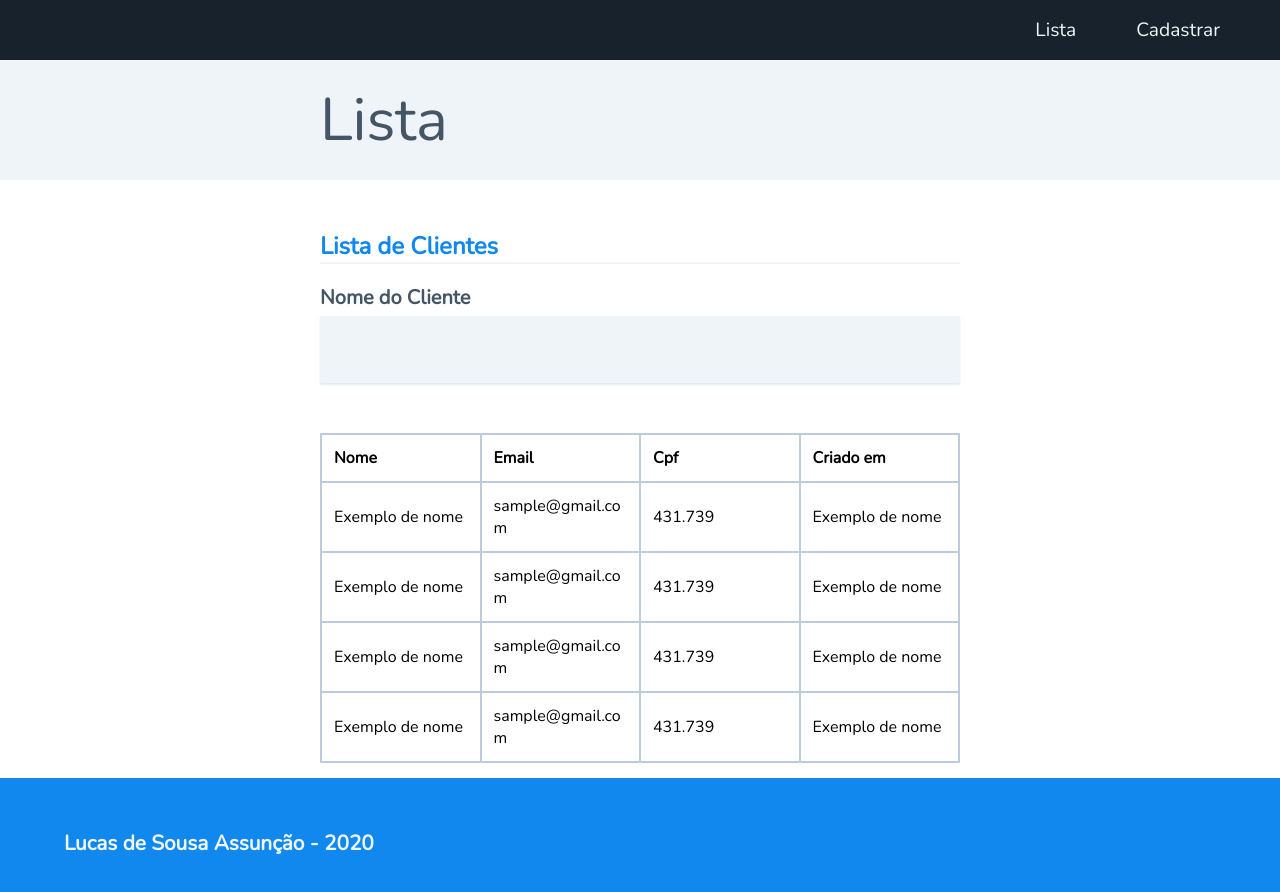
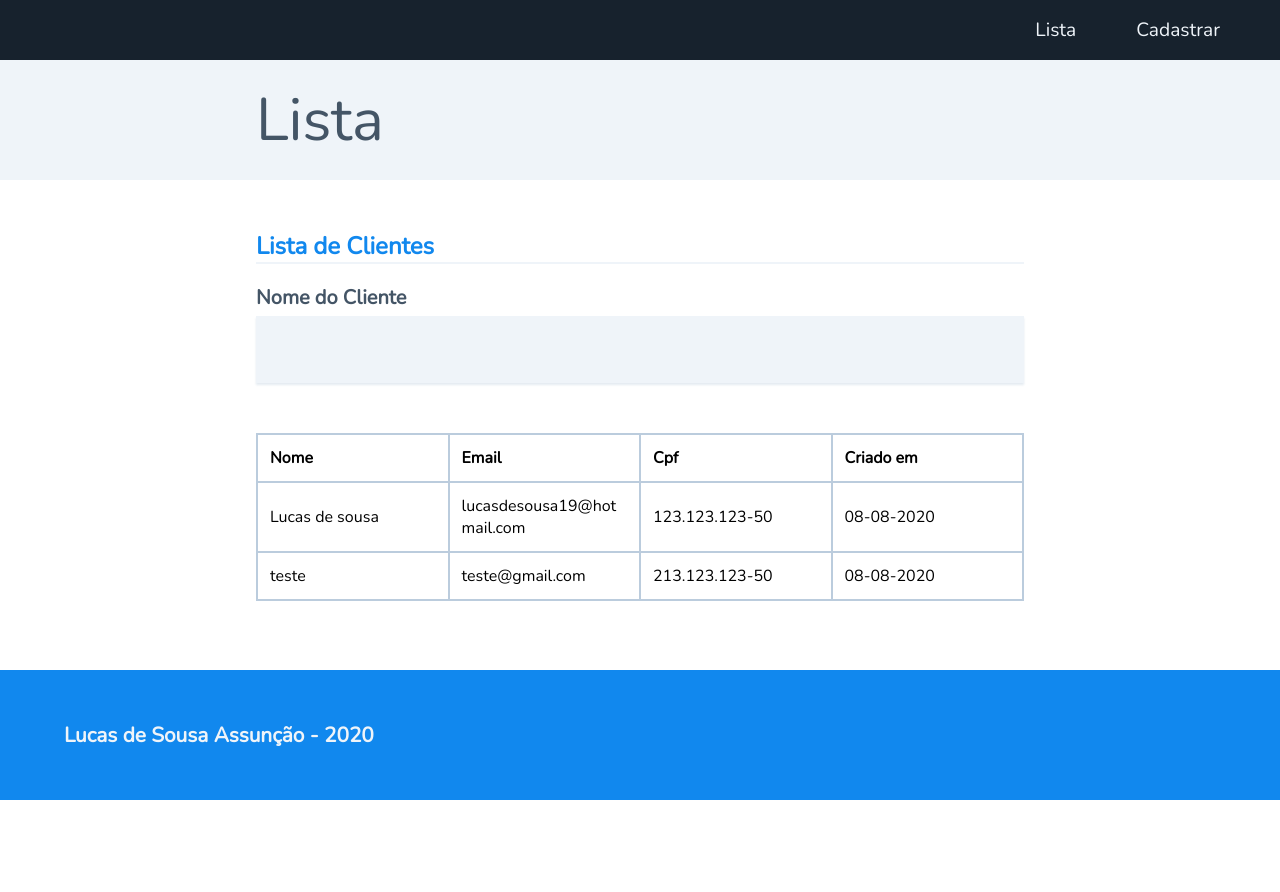
Before and after one commit to lucas5g/loja-vue, a Vue app: page /cadastrar in a window 1280 px wide. Shown: the top 892 px of the page. After the commit the page ends 800 px from the top, so only its background shows below. Built offline with nearby package versions, Linux system fonts and the light colour scheme; data requests are answered from the project's data file; a web font is replaced by a local one.

Commit message:
width 60% desktop

```diff
--- a/db.json
+++ b/db.json
@@ -1,8 +1,38 @@
 {
-  "customers":[
+  "customers": [
     {
-      "id":1,
-      "name":"lucas"
+      "name": "Lucas de sousa ",
+      "email": "lucasdesousa19@hotmail.com",
+      "cpf": "123.123.123-50",
+      "address": "Rua x, 215 bairro B",
+      "state": "mg",
+      "cep": "123.123.50",
+      "city": "Belo Horizonte",
+      "pay": "Cartão de Crédito",
+      "nameCard": "Lucas s sousa",
+      "cardMonth": "Novembro",
+      "cardYear": "2024",
+      "cardNumber": "1234 1234 1234 1234",
+      "cardCod": "123",
+      "created_at": "08-08-2020",
+      "id": 1
+    },
+    {
+      "created_at": "08-08-2020",
+      "name": "teste",
+      "email": "teste@gmail.com",
+      "state": "MG",
+      "city": "Belo Horizonte",
+      "cpf": "213.123.123-50",
+      "address": "Betania",
+      "cep": "3590430",
+      "pay": "Boleto Bancário",
+      "nameCard": "Teste",
+      "cardMonth": "12",
+      "cardYear": "2026",
+      "cardNumber": "1234 1234 1234 123",
+      "cardCod": "123",
+      "id": 2
     }
   ]
 }
--- a/package.json
+++ b/package.json
@@ -9,8 +9,10 @@
     "start": "node ./server.js"
   },
   "dependencies": {
+    "axios": "^0.19.2",
     "core-js": "^3.6.5",
     "json-server": "^0.16.1",
+    "moment": "^2.27.0",
     "vue": "^2.6.11",
     "vue-router": "^3.4.2"
   },
--- a/src/components/Header.vue
+++ b/src/components/Header.vue
@@ -35,7 +35,7 @@ header h1 {
 
 @media screen and (min-width: 700px) {
   header h1{
-    width: 50%;
+    width: 60%;
   }
 }
 </style>
--- a/src/pages/UserForm.vue
+++ b/src/pages/UserForm.vue
@@ -2,44 +2,52 @@
   <div id="container-user-form">
     <Header text="Cadastro" />
     <main>
-      <form>
+      <form @submit="handleSubmit">
         <fieldset>
           <div class="input-block">
             <label for="name">Nome</label>
-            <input type="text" />
+            <input type="text" v-model="customer.name" required />
           </div>
           <div class="input-block">
             <label for="email">Email</label>
-            <input type="text" />
+            <input type="email" name="email" v-model="customer.email" required />
           </div>
+
           <div class="input-block">
             <label for="cpf">CPF</label>
-            <input type="text" id="cpf" placeholder="111.111.111-01" />
-          </div>
-          <div class="input-block">
-            <label for="name">Endereço</label>
-            <input type="text" placeholder="Rua, Número e Bairro" />
+            <input
+              type="text"
+              id="cpf"
+              placeholder="111.111.111-01"
+              v-model="customer.cpf"
+              required
+            />
           </div>
 
           <div class="input-row">
             <div class="input-block">
-              <label for="state">Estado</label>
-              <input type="text" placeholder="Selecione o Estado" />
+              <label for="name">Endereço</label>
+              <input
+                type="text"
+                placeholder="Rua, Número e Bairro"
+                v-model="customer.address"
+                required
+              />
             </div>
             <div class="input-block">
-              <label for="name">Nome</label>
-              <input type="text" placeholder="Selecione a Cidade" />
+              <label for="state">Estado</label>
+              <input type="text" placeholder="Selecione o Estado" v-model="customer.state" required />
             </div>
           </div>
 
           <div class="input-row">
             <div class="input-block">
               <label for="state">CEP</label>
-              <input type="text" placeholder="22.222-000" />
+              <input type="text" placeholder="22.222-000" v-model="customer.cep" />
             </div>
             <div class="input-block">
               <label for="name">CIDADE</label>
-              <input type="text" placeholder="Selecione a Cidade" />
+              <input type="text" placeholder="Selecione a Cidade" v-model="customer.city" />
             </div>
           </div>
         </fieldset>
@@ -47,24 +55,26 @@
         <fieldset>
           <legend>Forma de Pagamento</legend>
           <div class="input-radio">
-            <input type="radio" name="pay" id="pay" />
-            <label for="pay">Cartão de Crédito</label>
+            <input type="radio"  id="payCard" v-model="customer.pay" value="Cartão de Crédito"/>
+            <label for="payCard">Cartão de Crédito</label>
 
-            <input type="radio" name="pay" id="pay" />
-            <label for="pay">Boleto Bancário</label>
+            <input type="radio" id="payBillet" v-model="customer.pay" value="Boleto Bancário"/>
+            <label for="payBillet">Boleto Bancário</label>
           </div>
 
           <div class="input-row">
             <div class="input-block">
-              <label for="state">Nome no Cartão</label>
-              <input type="text" placeholder="Nome impresso no cartão" />
+              <label for="cardName">Nome no Cartão</label>
+              <input type="text" id="cardName" placeholder="Nome impresso no cartão" v-model="customer.nameCard" />
+
             </div>
              <div class="input-block">
               <label for="state">Data de Expiração</label>
               <div class="input-row">
-                <input type="text" placeholder="Mês" />
+                <input type="text" placeholder="Mês" v-model="customer.cardMonth" />
 
-                <input type="text" placeholder="Ano" />
+                <input type="text" placeholder="Ano" v-model="customer.cardYear" />
+
 
               </div>
             </div>
@@ -73,11 +83,11 @@
           <div class="input-row">
             <div class="input-block">
               <label for="state">Número do Cartão</label>
-              <input type="text" placeholder="5555 5555 5555 5555" />
+              <input type="text" placeholder="5555 5555 5555 5555" v-model="customer.cardNumber" />
             </div>
             <div class="input-block">
               <label for="state">Código de Segurança </label>
-              <input type="text" placeholder="XXX" />
+              <input type="text" placeholder="XXX" v-model="customer.cardCod" />
             </div>
           </div>
         </fieldset>
@@ -92,12 +102,46 @@
 </template>
 
 <script>
-import Header from '../components/Header'
+import Header from "../components/Header";
+import moment from 'moment'
+import api from "../services/api";
 export default {
   name: "UserForm",
-  components:{
-    Header
-  }
+  components: {
+    Header,
+  },
+  data() {
+    return {
+      customer: {
+        // name: "Lucas de sousa ",
+        // email: "lucasdesousa19@hotmail.com",
+        // cpf: "123.123.123-50",
+        // address: "Rua x, 215 bairro B",
+        // state: "mg",
+        // cep: "123.123.50",
+        // city: "Belo Horizonte",
+        // pay: "Cartão de Crédito",
+        // nameCard: "Lucas s sousa",
+        // cardMonth: "Novembro",
+        // cardYear: "2024",
+        // cardNumber: "1234 1234 1234 1234",
+        // cardCod: "123",
+        created_at: moment().format("DD-MM-YYYY")
+      },
+    };
+    // }
+  },
+  methods: {
+    async handleSubmit(event) {
+      event.preventDefault();
+      try {
+        await api.post("customers", this.customer);
+        this.$router.push("/");
+      } catch (err) {
+        alert("Erro ao cadastrar");
+      }
+    },
+  },
 };
 </script>
 
@@ -119,7 +163,7 @@ main {
 }
 
 main form {
-   width: 95%;
+  width: 95%;
 }
 
 main form fieldset {
@@ -128,14 +172,14 @@ main form fieldset {
 }
 
 main form fieldset:nth-child(2) {
-  border-bottom: 3px solid rgba(187, 204, 221, .4);
+  border-bottom: 3px solid rgba(187, 204, 221, 0.4);
 }
 
 main form fieldset legend {
   font-size: 20px;
   color: var(--blue);
   font-weight: bold;
-  border-bottom: 3px solid rgba(187, 204, 221, .4);
+  border-bottom: 3px solid rgba(187, 204, 221, 0.4);
   width: 100%;
   margin-bottom: 20px;
 }
@@ -158,7 +202,7 @@ main form fieldset .input-block input {
   padding: 20px;
   border: none;
   border-radius: 5px;
-  box-shadow: 0px 2px 2px rgba(187, 204, 221, .4);
+  box-shadow: 0px 2px 2px rgba(187, 204, 221, 0.4);
   color: #445566;
   font-size: 20px;
   width: 100%;
@@ -192,11 +236,10 @@ main form fieldset .input-radio input[type="radio"]::after {
   margin-right: 10px;
   color: var(--blue);
   background-color: red;
-  content: '';
+  content: "";
   width: 20px;
   height: 30px;
 }
-
 
 main form fieldset .input-radio input:checked {
   margin-right: 10px;
@@ -210,23 +253,22 @@ main form fieldset .input-row:nth-child(2) {
   grid-gap: 20px;
 }
 
-main form  .footer{
+main form .footer {
   display: flex;
   flex-direction: column;
   justify-content: left;
 
   /* background-color: red; */
   margin-bottom: 30px;
-
 }
 
-main form .footer p{
+main form .footer p {
   color: #445566;
   font-weight: bold;
   margin-bottom: 10px;
   font-size: 15px;
 }
-main form .footer button{
+main form .footer button {
   color: #445566;
   font-weight: bold;
   margin-bottom: 10px;
@@ -238,28 +280,26 @@ main form .footer button{
   border: #445566;
   border-radius: 5px;
   color: #fff;
-
 }
 
-main form .footer sub{
+main form .footer sub {
   font-size: 12px;
 }
 
 @media screen and (min-width: 700px) {
-  main form{
-    width: 50%;
+  main form {
+    width: 60%;
   }
 
-  main form fieldset .input-row{
+  main form fieldset .input-row {
     display: grid;
     grid-template-columns: repeat(2, 1fr);
     grid-gap: 30px;
   }
 
-  main form .footer button{
+  main form .footer button {
     width: 220px;
     padding: 15px;
   }
 }
-
 </style>
--- a/src/pages/UserList.vue
+++ b/src/pages/UserList.vue
@@ -17,30 +17,12 @@
               <th>Criado em</th>
             </tr>
           </thead>
-          <tbody>
+          <tbody v-for="customer in customers" :key="customer.id">
             <tr>
-              <td>Exemplo de nome</td>
-              <td>sample@gmail.com</td>
-              <td>431.739</td>
-              <td>Exemplo de nome</td>
-            </tr>
-            <tr>
-              <td>Exemplo de nome</td>
-              <td>sample@gmail.com</td>
-              <td>431.739</td>
-              <td>Exemplo de nome</td>
-            </tr>
-            <tr>
-              <td>Exemplo de nome</td>
-              <td>sample@gmail.com</td>
-              <td>431.739</td>
-              <td>Exemplo de nome</td>
-            </tr>
-            <tr>
-              <td>Exemplo de nome</td>
-              <td>sample@gmail.com</td>
-              <td>431.739</td>
-              <td>Exemplo de nome</td>
+              <td>{{customer.name}}</td>
+              <td>{{customer.email}}</td>
+              <td>{{customer.cpf}}</td>
+              <td>{{customer.created_at}}</td>
             </tr>
           </tbody>
         </table>
@@ -51,10 +33,24 @@
 
 <script>
 import Header from "../components/Header";
+import api from "../services/api";
+// import { response } from 'express';
+
 export default {
   name: "UserList",
   components: {
     Header,
+  },
+  data() {
+    return {
+      customers: [],
+    };
+  },
+  mounted() {
+    (async () => {
+      const { data } = await api.get("customers");
+      this.customers = data;
+    })();
   },
 };
 </script>
@@ -79,7 +75,7 @@ main {
   /* border: 1px solid black; */
 }
 
-main div{
+main div {
   width: 95%;
   /* background: red; */
 }
@@ -97,7 +93,6 @@ main .input-block {
   margin-bottom: 20px;
   width: 100%;
 }
-
 
 main div .input-block label {
   color: var(--label-color);
@@ -129,11 +124,12 @@ td {
   padding: 12px;
   overflow: hidden;
   word-wrap: break-word;
+  /* font-size: 14px; */
 }
 
 @media screen and (min-width: 700px) {
-  main div{
-    width: 50%;
+  main div {
+    width: 60%;
   }
 }
 </style>
--- /dev/null
+++ b/src/services/api.js
@@ -0,0 +1,8 @@
+import axios from 'axios'
+
+const api = axios.create({
+  baseURL: window.location.hostname.includes('localhost')?
+   'http://localhost:8000': 'https://loja-vue.azurewebsites.net'
+})
+
+export default api
```
Also changed, not shown: 1 other file (tests, documents, lock files or other folders).
